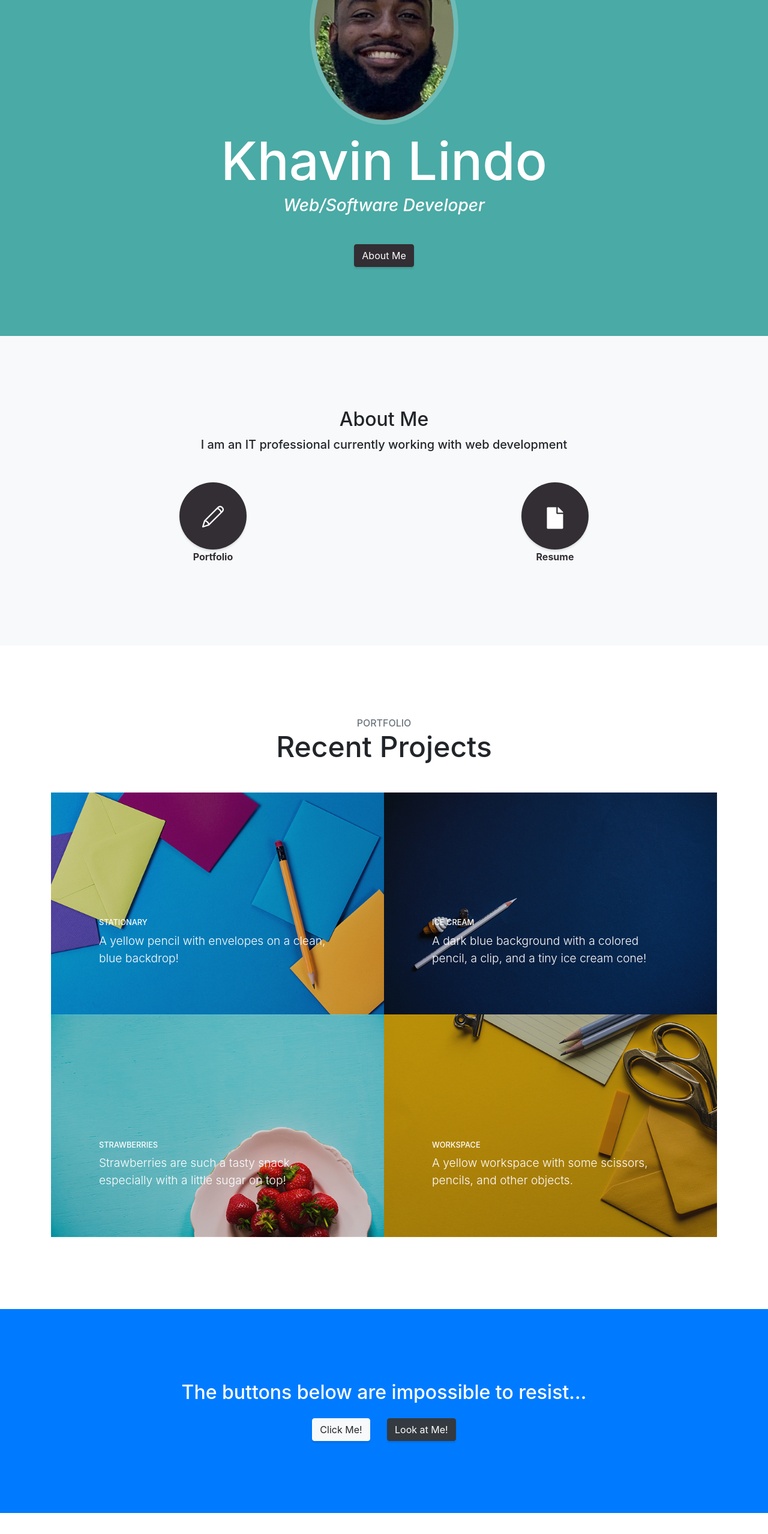
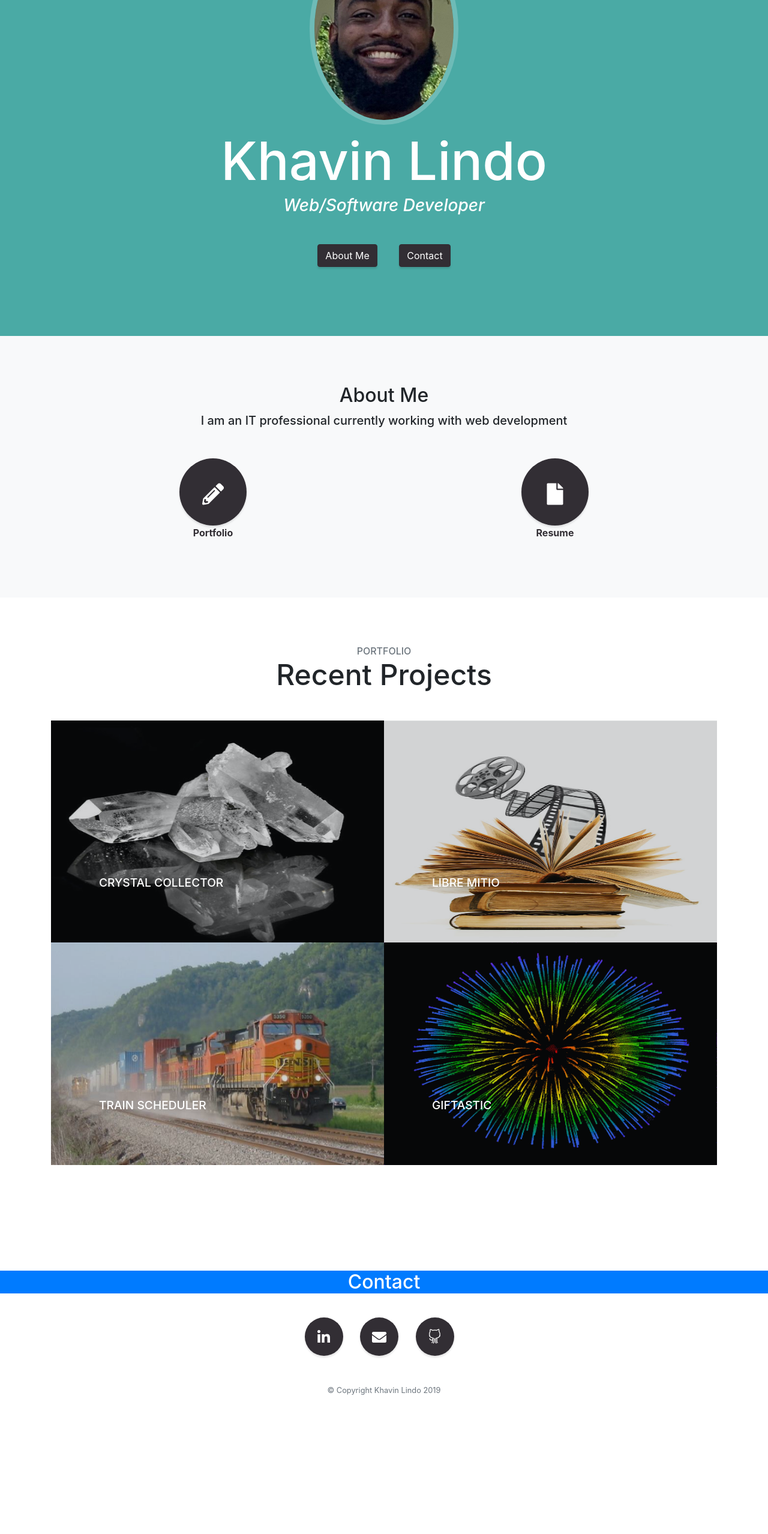
Before and after one commit to khavinlindo/Portfolio, a website with bundled scripts: page index.html in a window 1280 px wide. Shown: the part 240-2797 px from the top of the page at 60% size. After the commit the page ends 2695 px from the top, so only its background shows below. Built offline with nearby package versions, Linux system fonts and the light colour scheme; grey boxes are pictures that could not be loaded.

Commit message:
Completed portfolio with links

```diff
--- a/css/stylish-portfolio.css
+++ b/css/stylish-portfolio.css
@@ -19,8 +19,8 @@ body {
 }
 
 .content-section {
-  padding-top: 7.5rem;
-  padding-bottom: 7.5rem;
+  padding-top: 5rem;
+  padding-bottom: 5rem;
 }
 
 .content-section-heading h2 {
@@ -214,8 +214,8 @@ h6 {
 }
 
 .service-icon {
-  background-color: #fff;
-  color: #322E34;
+  background-color:#322E34;;
+  color: white;
   height: 7rem;
   width: 7rem;
   display: block;
@@ -224,6 +224,11 @@ h6 {
   -webkit-box-shadow: 0 3px 3px 0 rgba(0, 0, 0, 0.1);
   box-shadow: 0 3px 3px 0 rgba(0, 0, 0, 0.1);
 }
+
+.service-icon:hover {
+   background-color: #4aaaa5;
+}
+
 
 .callout {
   padding: 15rem 0;
@@ -268,7 +273,7 @@ h6 {
 }
 
 .portfolio-item .caption .caption-content h2 {
-  font-size: 0.8rem;
+  font-size: 1.2rem;
   text-transform: uppercase;
 }
 
@@ -304,15 +309,15 @@ h6 {
     clip-path: inset(2rem);
   }
   .portfolio-item:hover .caption {
-    background-color: rgba(29, 128, 159, 0.9);
+    background-color: rgba(74,170,165, 0.9);
     -webkit-clip-path: inset(2rem);
     clip-path: inset(2rem);
   }
 }
 
 footer.footer {
-  padding-top: 5rem;
-  padding-bottom: 5rem;
+  padding-top: 1rem;
+  padding-bottom: 8rem;
 }
 
 footer.footer .social-link {
@@ -329,7 +334,7 @@ footer.footer .social-link {
 }
 
 footer.footer .social-link:hover {
-  background-color: #155d74;
+  background-color: #4aaaa5;
   text-decoration: none;
 }
 
@@ -348,8 +353,8 @@ a:hover, a:focus, a:active {
 }
 
 .btn-primary:hover, .btn-primary:focus, .btn-primary:active {
-  background-color: #155d74 !important;
-  border-color: #155d74 !important;
+  background-color: #434d4c !important;
+  border-color: #434d4c !important;
 }
 
 .btn-secondary {
@@ -382,5 +387,5 @@ a:hover, a:focus, a:active {
 }
 
 .text-secondary {
-  color: #ecb807 !important;
+  color: #322E34 !important;
 }
--- a/index.html
+++ b/index.html
@@ -57,7 +57,8 @@
       <h3 class="mb-5">
         <em>Web/Software Developer</em>
       </h3>
-      <a class="btn btn-primary btn-xl js-scroll-trigger" href="#about">About Me</a>
+      <a class="btn btn-primary btn-xl js-scroll-trigger" style ="margin-right:2rem;" href="#about">About Me</a>
+      <a class="btn btn-primary btn-xl js-scroll-trigger" href="#contact">Contact</a>
     </div>
     <div class="overlay"></div>
   </header>
@@ -73,24 +74,24 @@
       </div>
       <div class="row">
         <div class="col-lg-6 mx-auto">
-            <span class="service-icon rounded-circle mx-auto" style="background-color:#322E34;">
-                <a href=#portfolio><i class="icon-pencil" style="color:white;"></i></a>
+            <span class="service-icon rounded-circle mx-auto">
+                <a href="#portfolio"><i class="fas fa-pencil-alt" style="color:white;"></i></a>
                </span>
                <a class="js-scroll-trigger" href="#portfolio"><strong><p style="color:#322E34">Portfolio</p></strong></a>
           <!--<a class="btn btn-xl js-scroll-trigger" href="#portfolio" style="background-color:#322E34; color:white;">Portfolio</a> -->
         </div>
         <div class="col-lg-6 mx-auto">
-          <a href="#"><span class="service-icon rounded-circle mx-auto" style="background-color:#322E34;">
-           <i class="fas fa-file" style="color:white;"></i>
-          </span></a>
-          <a href="#"><strong><p style="color:#322E34;">Resume</p></strong></a>
+          <span class="service-icon rounded-circle mx-auto">
+           <a href="img/blank-filler-for-resume.pdf" target="_blank"><i class="fas fa-file" style="color:white;"></i></a>
+          </span>
+          <a href="img/blank-filler-for-resume.pdf" target="_blank"><strong><p style="color:#322E34;">Resume</p></strong></a>
         </div>
       </div>
     </div>
   </section>
 
   <!-- Portfolio -->
-  <section class="content-section" id="portfolio">
+  <section class="content-section" id="portfolio" style="margin-bottom: 6rem;">
     <div class="container">
       <div class="content-section-heading text-center">
         <h3 class="text-secondary mb-0">Portfolio</h3>
@@ -98,47 +99,47 @@
       </div>
       <div class="row no-gutters">
         <div class="col-lg-6">
-          <a class="portfolio-item" href="#">
+          <a class="portfolio-item" href="https://khavinlindo.github.io/unit-4-game/" target="_blank">
             <span class="caption">
               <span class="caption-content">
-                <h2>Stationary</h2>
-                <p class="mb-0">A yellow pencil with envelopes on a clean, blue backdrop!</p>
+                <h2>Crystal Collector</h2>
+                <!--<p class="mb-0"></p>-->
               </span>
             </span>
-            <img class="img-fluid" src="img/portfolio-1.jpg" alt="">
+            <img class="img-fluid" src="img/crystal.jpg" alt="" style="width:555px; height:370.25px">
           </a>
         </div>
         <div class="col-lg-6">
-          <a class="portfolio-item" href="#">
+            <a class="portfolio-item" href="https://pchiii.github.io/Project-1/" target="_blank">
               <span class="caption">
                 <span class="caption-content">
-                <h2>Ice Cream</h2>
-                <p class="mb-0">A dark blue background with a colored pencil, a clip, and a tiny ice cream cone!</p>
+                  <h2>Libre Mitio</h2>
+                  <!--<p class="mb-0">Code</p>-->
                 </span>
               </span>
-            <img class="img-fluid" src="img/portfolio-2.jpg" alt="">
+              <img class="img-fluid" src="img/books_movies.jpg" alt="" style="width:555px; height:370.25px">
             </a>
           </div>
         <div class="col-lg-6">
-          <a class="portfolio-item" href="#">
+          <a class="portfolio-item" href="https://khavinlindo.github.io/Train-Scheduler/" target="_blank">
             <span class="caption">
               <span class="caption-content">
-                <h2>Strawberries</h2>
-                <p class="mb-0">Strawberries are such a tasty snack, especially with a little sugar on top!</p>
+                <h2>Train Scheduler</h2>
+                <!--<p class="mb-0">Code</p>-->
               </span>
             </span>
-            <img class="img-fluid" src="img/portfolio-3.jpg" alt="">
+            <img class="img-fluid" src="img/train.jpg" alt="" style="width:555px; height:370.25px">
           </a>
         </div>
         <div class="col-lg-6">
-          <a class="portfolio-item" href="#">
+            <a class="portfolio-item" href="https://khavinlindo.github.io/Gif-app/" target="_blank">
               <span class="caption">
                 <span class="caption-content">
-                <h2>Workspace</h2>
-                <p class="mb-0">A yellow workspace with some scissors, pencils, and other objects.</p>
+                  <h2>GifTastic</h2>
+                  <!--<p class="mb-0">Code</p>-->
                 </span>
               </span>
-            <img class="img-fluid" src="img/portfolio-4.jpg" alt="">
+              <img class="img-fluid" src="img/giphy.gif" alt="" style="width:555px; height:370.25px">
             </a>
           </div>
       </div>
@@ -146,44 +147,33 @@
   </section>
 
   <!-- Call to Action -->
-  <section class="content-section bg-primary text-white">
-    <div class="container text-center">
-      <h2 class="mb-4">The buttons below are impossible to resist...</h2>
-      <a href="#" class="btn btn-xl btn-light mr-4">Click Me!</a>
-      <a href="#" class="btn btn-xl btn-dark">Look at Me!</a>
+  <section class="content-section bg-primary text-white" style="padding:0;">
+    <div class="container text-center" >
+      <h2 class="mb-4">Contact</h2>
     </div>
   </section>
 
-  <!-- Map -->
-  <section id="contact" class="map">
-    <iframe width="100%" height="100%" frameborder="0" scrolling="no" marginheight="0" marginwidth="0" src="https://maps.google.com/maps?f=q&amp;source=s_q&amp;hl=en&amp;geocode=&amp;q=Twitter,+Inc.,+Market+Street,+San+Francisco,+CA&amp;aq=0&amp;oq=twitter&amp;sll=28.659344,-81.187888&amp;sspn=0.128789,0.264187&amp;ie=UTF8&amp;hq=Twitter,+Inc.,+Market+Street,+San+Francisco,+CA&amp;t=m&amp;z=15&amp;iwloc=A&amp;output=embed"></iframe>
-    <br />
-    <small>
-      <a href="https://maps.google.com/maps?f=q&amp;source=embed&amp;hl=en&amp;geocode=&amp;q=Twitter,+Inc.,+Market+Street,+San+Francisco,+CA&amp;aq=0&amp;oq=twitter&amp;sll=28.659344,-81.187888&amp;sspn=0.128789,0.264187&amp;ie=UTF8&amp;hq=Twitter,+Inc.,+Market+Street,+San+Francisco,+CA&amp;t=m&amp;z=15&amp;iwloc=A"></a>
-    </small>
-  </section>
-
   <!-- Footer -->
-  <footer class="footer text-center">
+  <footer class="footer text-center" id="contact">
     <div class="container">
       <ul class="list-inline mb-5">
         <li class="list-inline-item">
-          <a class="social-link rounded-circle text-white mr-3" href="#">
-            <i class="icon-social-facebook"></i>
+          <a class="social-link rounded-circle text-white mr-3" href="https://www.linkedin.com/in/khavin-lindo-62b28867/" target="_blank">
+            <i class="fab fa-linkedin-in"></i>
           </a>
         </li>
         <li class="list-inline-item">
-          <a class="social-link rounded-circle text-white mr-3" href="#">
-            <i class="icon-social-twitter"></i>
+          <a class="social-link rounded-circle text-white mr-3" href="mailto:khavin.lindo@gmail.com" target="_blank">
+            <i class="fas fa-envelope"></i>
           </a>
         </li>
         <li class="list-inline-item">
-          <a class="social-link rounded-circle text-white" href="#">
+          <a class="social-link rounded-circle text-white mr-3" href="https://github.com/khavinlindo" target="_blank">
             <i class="icon-social-github"></i>
           </a>
         </li>
       </ul>
-      <p class="text-muted small mb-0">Copyright &copy; Your Website 2019</p>
+      <p class="text-muted small mb-0">&copy; Copyright Khavin Lindo 2019</p>
     </div>
   </footer>
 
```
Also changed, not shown: img/books_movies.jpg (added), img/crystal.jpg (added), img/giphy.gif (added), img/train.jpg (added), 1 other file. Lines whose indentation alone changed are shown as unchanged.
